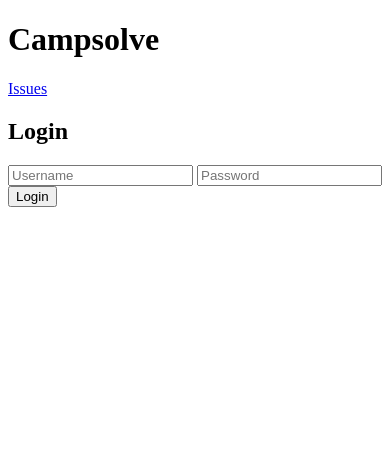
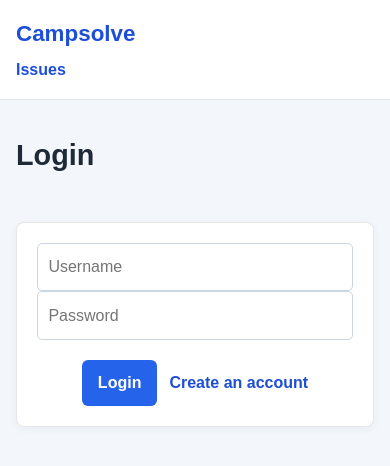
Before and after one commit to Keshav833/CampSolve, a Django app: page /accounts/login/ in a window 390 px wide. Shown: the top 466 px of the page. Run offline with Django 5.2, Linux system fonts and the light colour scheme.

Commit message:
added style a bit to templates

```diff
--- a/backend/accounts/templates/accounts/login.html
+++ b/backend/accounts/templates/accounts/login.html
@@ -6,10 +6,12 @@ Login
 
 {% block content %}
 
-<h2>Login</h2>
+<div class="page-heading">
+    <h2>Login</h2>
+</div>
 
 {% if error %}
-    <p>{{ error }}</p>
+    <p class="error">{{ error }}</p>
 {% endif %}
 
 <form method="POST">
@@ -30,9 +32,10 @@ Login
         required
     >
 
-    <button type="submit">
-        Login
-    </button>
+    <div class="form-actions">
+        <button type="submit">Login</button>
+        <a href="{% url 'register' %}">Create an account</a>
+    </div>
 
 </form>
 
--- a/backend/issues/templates/issues/base.html
+++ b/backend/issues/templates/issues/base.html
@@ -1,7 +1,151 @@
 <!DOCTYPE html>
 <html>
 <head>
+    <meta charset="UTF-8">
+    <meta name="viewport" content="width=device-width, initial-scale=1.0">
     <title>{% block title %}Campsolve{% endblock %}</title>
+    <style>
+        :root {
+            --primary: #2563eb;
+            --primary-dark: #1d4ed8;
+            --text: #1f2937;
+            --muted: #6b7280;
+            --border: #e5e7eb;
+            --surface: #ffffff;
+            --background: #f3f6fb;
+            --danger: #b91c1c;
+        }
+
+        * { box-sizing: border-box; }
+
+        body {
+            margin: 0;
+            color: var(--text);
+            background: var(--background);
+            font-family: Arial, sans-serif;
+            line-height: 1.6;
+        }
+
+        header {
+            background: var(--surface);
+            border-bottom: 1px solid var(--border);
+            padding: 1rem max(1rem, calc((100% - 960px) / 2));
+        }
+
+        header h1 {
+            display: inline;
+            margin: 0 1.5rem 0 0;
+            color: var(--primary-dark);
+            font-size: 1.4rem;
+        }
+
+        nav { display: inline-flex; gap: 1rem; }
+
+        main {
+            width: min(960px, calc(100% - 2rem));
+            margin: 2rem auto;
+            text-align: center;
+        }
+
+        h2 { margin-top: 0; font-size: 1.8rem; }
+        h3 { margin: 0; }
+
+        a {
+            color: var(--primary-dark);
+            font-weight: 600;
+            text-decoration: none;
+        }
+
+        a:hover { text-decoration: underline; }
+
+        .button,
+        button {
+            display: inline-block;
+            border: 0;
+            border-radius: 6px;
+            padding: 0.65rem 1rem;
+            color: white;
+            background: var(--primary);
+            font: inherit;
+            font-weight: 600;
+            cursor: pointer;
+        }
+
+        .button:hover,
+        button:hover { background: var(--primary-dark); text-decoration: none; }
+        .button-danger { background: var(--danger); }
+        .button-danger:hover { background: #991b1b; }
+
+        .page-heading {
+            display: flex;
+            align-items: center;
+            justify-content: space-between;
+            gap: 1rem;
+            margin-bottom: 1.25rem;
+        }
+
+        .issue-card,
+        form,
+        .detail-card,
+        .confirmation-card {
+            margin-right: auto;
+            margin-left: auto;
+            border: 1px solid var(--border);
+            border-radius: 8px;
+            padding: 1.25rem;
+            background: var(--surface);
+            box-shadow: 0 2px 8px rgb(15 23 42 / 5%);
+        }
+
+        .issue-card { margin-top: 0.75rem; }
+        .issue-card { text-align: left; }
+        .issue-card p, .muted { margin: 0.35rem 0 0; color: var(--muted); }
+        form { max-width: 560px; text-align: left; }
+        .detail-card, .confirmation-card { max-width: 700px; }
+        form p { margin: 0 0 1rem; }
+
+        label {
+            display: block;
+            margin-bottom: 0.3rem;
+            font-weight: 600;
+        }
+
+        input, textarea, select {
+            width: 100%;
+            border: 1px solid #cbd5e1;
+            border-radius: 5px;
+            padding: 0.65rem;
+            color: var(--text);
+            background: white;
+            font: inherit;
+        }
+
+        input:focus, textarea:focus, select:focus {
+            border-color: var(--primary);
+            outline: 2px solid rgb(37 99 235 / 15%);
+        }
+
+        .form-actions, .detail-actions {
+            display: flex;
+            flex-wrap: wrap;
+            gap: 0.75rem;
+            align-items: center;
+            justify-content: center;
+            margin-top: 1.25rem;
+        }
+
+        .error {
+            border-left: 4px solid var(--danger);
+            padding: 0.7rem 1rem;
+            color: var(--danger);
+            background: #fef2f2;
+        }
+
+        @media (max-width: 600px) {
+            header h1 { display: block; margin-bottom: 0.35rem; }
+            .page-heading { align-items: flex-start; flex-direction: column; }
+        }
+    </style>
 </head>
 
 <body>
```
Also changed, not shown: backend/issues/templates/issues/create_issue.html (+4 -3 lines), backend/issues/templates/issues/delete_issue.html (+4 -5 lines), backend/issues/templates/issues/edit_issue.html (+4 -7 lines), backend/issues/templates/issues/issue_detail.html (+7 -7 lines), backend/issues/templates/issues/issue_list.html (+5 -6 lines).
